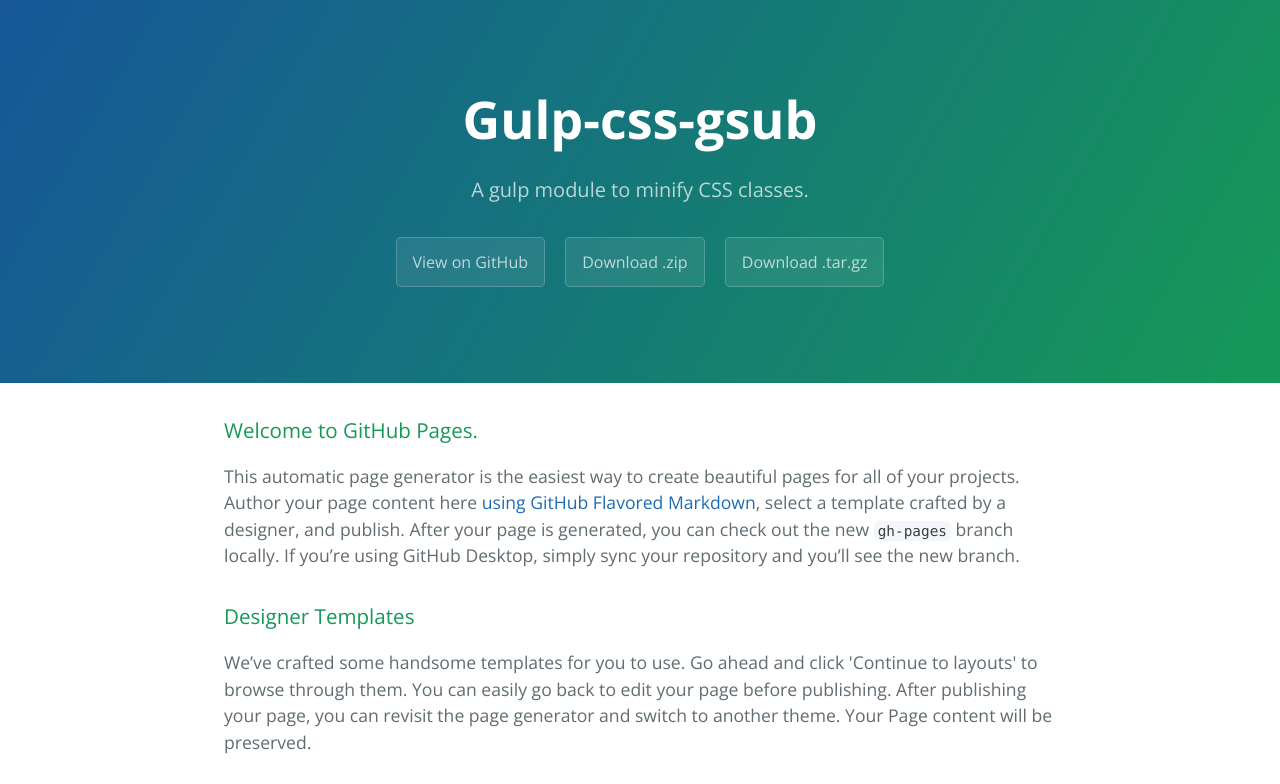
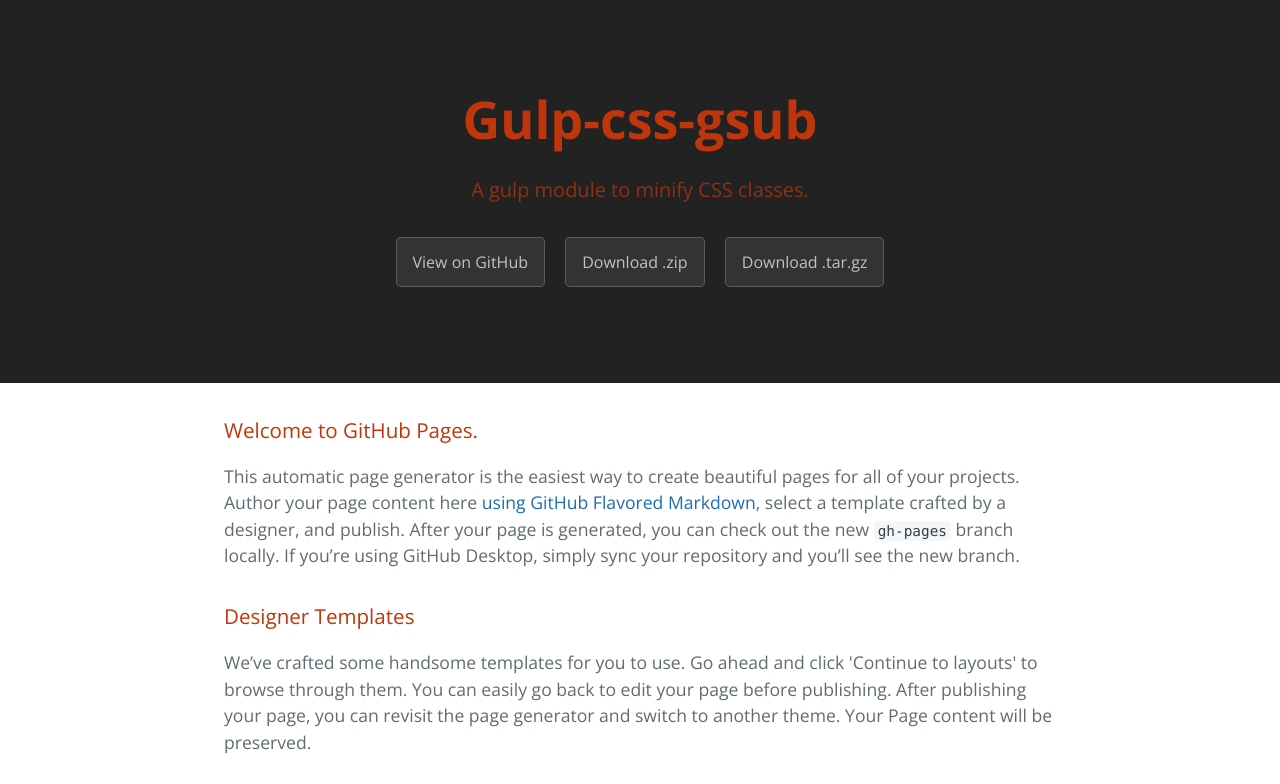
Before and after one commit to milworm/gulp-css-gsub, a plain HTML site: page index.html in a window 1280 px wide. Shown: the top 784 px of the page. Drawn offline with nearby package versions, Linux system fonts and the light colour scheme.

Commit message:
up styles

```diff
--- a/stylesheets/stylesheet.css
+++ b/stylesheets/stylesheet.css
@@ -54,10 +54,9 @@
       margin-left: 0; } }
 
 .page-header {
-  color: #fff;
+  color: #bf360c;
   text-align: center;
-  background-color: #159957;
-  background-image: linear-gradient(120deg, #155799, #159957); }
+  background-color: #222; }
 
 @media screen and (min-width: 64em) {
   .page-header {
@@ -112,7 +111,7 @@
   margin-top: 2rem;
   margin-bottom: 1rem;
   font-weight: normal;
-  color: #159957; }
+  color: #bf360c; }
 .main-content p {
   margin-bottom: 1em; }
 .main-content code {
```
